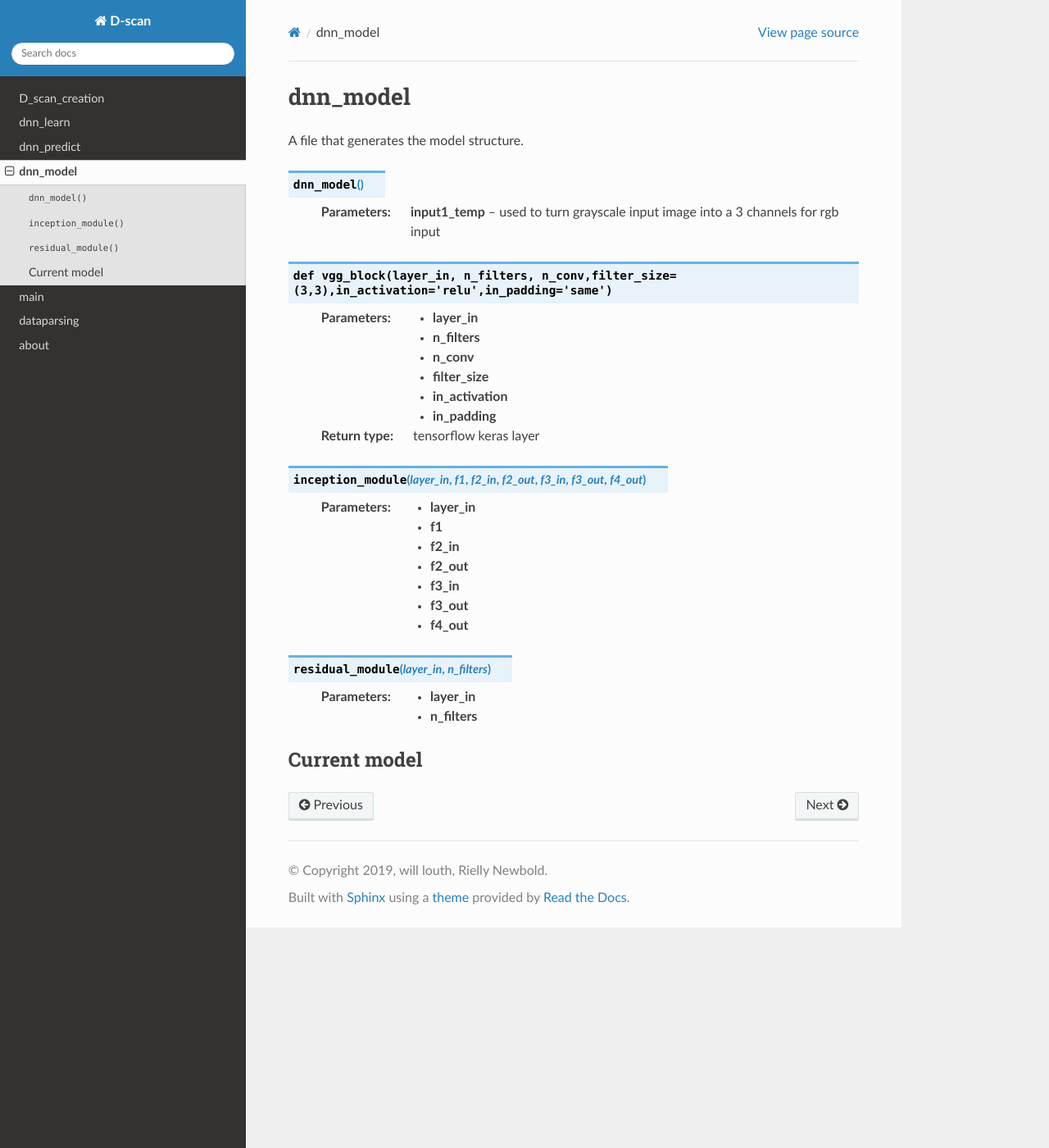
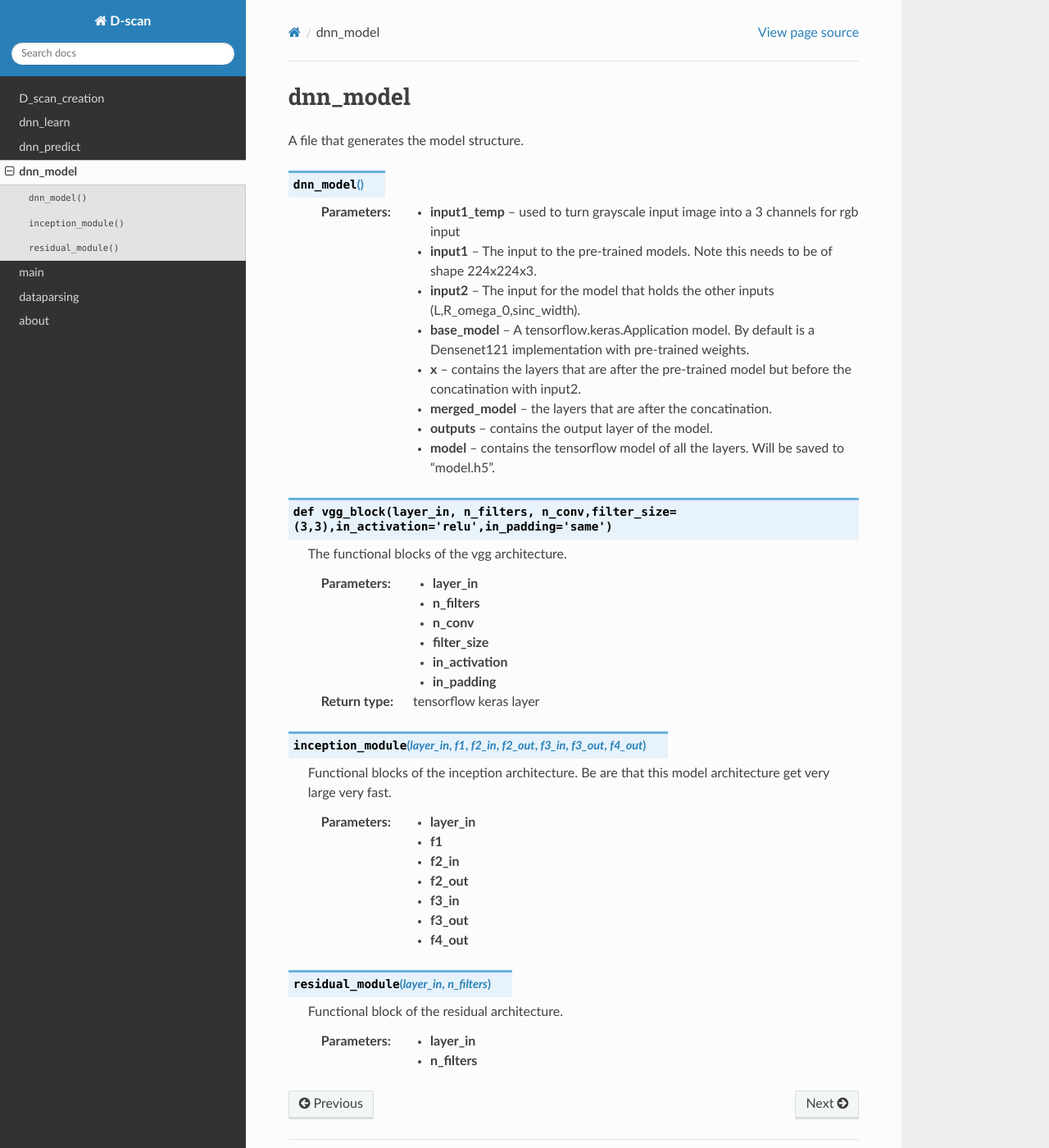
Before and after one commit to williamlouth/D-Scan-docs, a Sphinx documentation site: the page built from source/dnn_model.rst, in a window 1280 px wide and 1400 px high. Shown: the whole window at 82% size. Built offline with Sphinx 7.4.7 and the Read the Docs theme 2.0.0, drawn with Linux system fonts in a browser that asks for light colours.

Commit message:
updating the docs

```diff
--- a/source/dnn_model.rst
+++ b/source/dnn_model.rst
@@ -7,9 +7,17 @@
 .. py:function:: dnn_model()
 
     :param input1_temp: used to turn grayscale input image into a 3 channels for rgb input
-
+    :param input1: The input to the pre-trained models. Note this needs to be of shape 224x224x3.
+    :param input2: The input for the model that holds the other inputs (L,R_omega_0,sinc_width).
+    :param base_model: A tensorflow.keras.Application model. By default is a Densenet121 implementation with pre-trained weights.
+    :param x: contains the layers that are after the pre-trained model but before the concatination with input2.
+    :param merged_model: the layers that are after the concatination.
+    :param outputs: contains the output layer of the model.
+    :param model: contains the tensorflow model of all the layers. Will be saved to "model.h5".
 
 .. py:function:: def vgg_block(layer_in, n_filters, n_conv,filter_size=(3,3),in_activation='relu',in_padding='same')
+
+    The functional blocks of the vgg architecture.
 
     :param layer_in:
     :param n_filters:
@@ -21,6 +29,8 @@
 
 .. py:function:: inception_module(layer_in, f1, f2_in, f2_out, f3_in, f3_out, f4_out)
 
+    Functional blocks of the inception architecture. Be are that this model architecture get very large very fast.
+
     :param layer_in:
     :param f1:
     :param f2_in:
@@ -31,10 +41,7 @@
 
 .. py:function:: residual_module(layer_in, n_filters)
 
+    Functional block of the residual architecture.
+
     :param layer_in:
     :param n_filters:
-
-
-
-Current model
--------------
```
